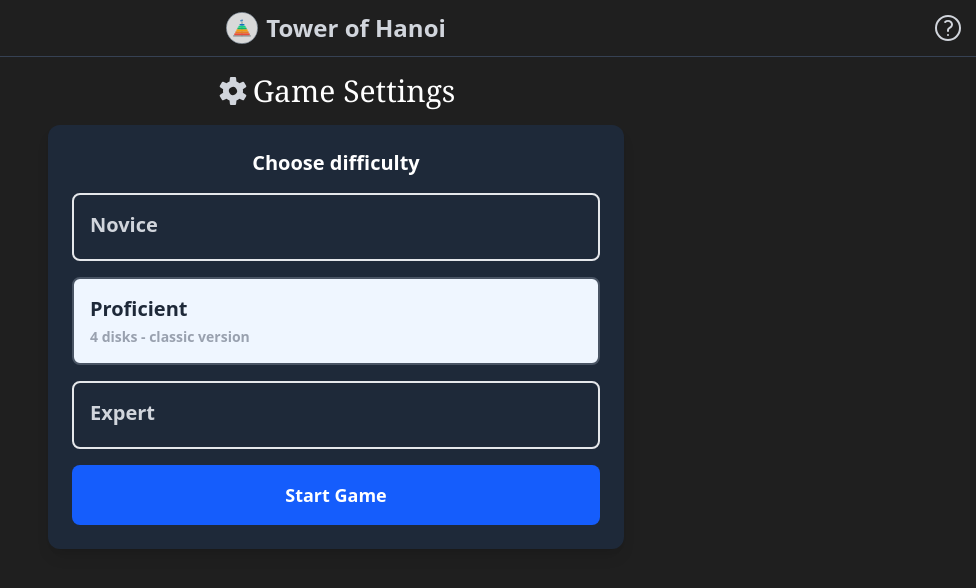
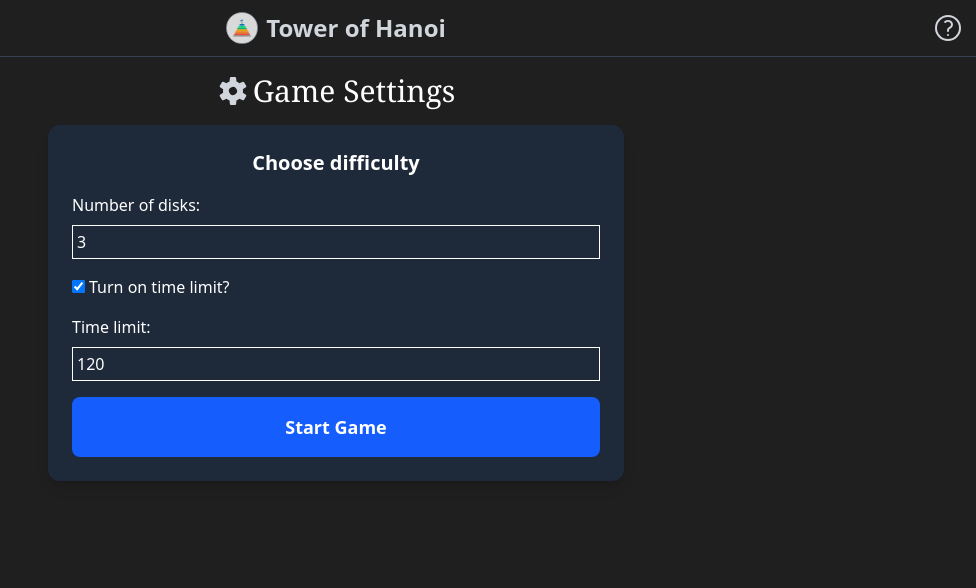
Before and after one commit to DeLinev/HanoiTower, a React (Vite) app: page /game in a window 1280 px wide. Shown: the top 588 px of the page, without its empty margins (304-1280 px from the left). Built offline with nearby package versions, Linux system fonts and the light colour scheme.

Commit message:
Add custom difficulty settings and time limit functionality

```diff
--- a/package.json
+++ b/package.json
@@ -14,6 +14,7 @@
     "@tailwindcss/vite": "^4.1.13",
     "react": "^19.1.1",
     "react-dom": "^19.1.1",
+    "react-hook-form": "^7.65.0",
     "tailwindcss": "^4.1.13"
   },
   "devDependencies": {
--- a/src/constants/game.constants.ts
+++ b/src/constants/game.constants.ts
@@ -1,9 +1,9 @@
 import type { Difficulty, DifficultyLevel, Disk, GameState } from "../types/game.types";
 
 export const difficulties: Difficulty[] = [
-    { value: 'novice' as DifficultyLevel, label: 'Novice', disks: 3, description: '3 disks - ideal for beginners' },
-    { value: 'proficient' as DifficultyLevel, label: 'Proficient', disks: 4, description: '4 disks - classic version' },
-    { value: 'expert' as DifficultyLevel, label: 'Expert', disks: 5, description: '5 disks - for experienced players' },
+    { value: 'novice' as DifficultyLevel, label: 'Novice', disks: 3, description: '3 disks - ideal for beginners', isTimerOn: true, timeLimit: 5 },
+    { value: 'proficient' as DifficultyLevel, label: 'Proficient', disks: 4, description: '4 disks - classic version', isTimerOn: true, timeLimit: 10 },
+    { value: 'expert' as DifficultyLevel, label: 'Expert', disks: 5, description: '5 disks - for experienced players', isTimerOn: true, timeLimit: 15 },
 ];
 
 export const disksPlaceholder: Disk[] = Array.from({ length: difficulties[1].disks }, (_, i) => ({
@@ -19,6 +19,7 @@ export const gameStatePlaceholder: GameState = {
     ],
     movesCount: 15,
     isGameWon: false,
+    isGameLost: false,
     difficulty: difficulties[1],
     selectedTower: null
 }
--- a/src/hooks/useTimer.ts
+++ b/src/hooks/useTimer.ts
@@ -1,30 +1,41 @@
 import { useEffect, useRef, useState } from "react"
 
-export function useTimer(autoStart: boolean = false) {
+export function useTimer(autoStart: boolean = false, timeLimit: number | null = null, onTimeUp?: () => void) {
     const [timePassed, setTimePassed] = useState(0);
     const [isRunning, setIsRunning] = useState(autoStart);
-    const intervalIdRef = useRef<number | null>(null);
+    const [isTimeUp, setIsTimeUp] = useState(false);
+    const intervalIdRef = useRef<number | undefined>(undefined);
 
     const start = () => { setIsRunning(true) };
     const pause = () => { setIsRunning(false) };
     const reset = () => {
         setTimePassed(0);
         setIsRunning(false);
+        setIsTimeUp(false);
     }
     const restart = () => {
         setTimePassed(0);
         setIsRunning(true);
+        setIsTimeUp(false);
     }
 
     useEffect(() => {
         if (isRunning) {
             intervalIdRef.current = setInterval(() => {
-                setTimePassed((prevTime) => prevTime + 1);
+                setTimePassed((prevTime) => {
+                    const newTime = prevTime + 1;
+                    if (timeLimit && newTime >= timeLimit) {
+                        setIsRunning(false);
+                        setIsTimeUp(true);
+                        onTimeUp?.();
+                    }
+                    return newTime;
+                });
             }, 1000);
         } else {
             if (intervalIdRef.current) {
                 clearInterval(intervalIdRef.current);
-                intervalIdRef.current = null;
+                intervalIdRef.current = undefined;
             }
         }
 
@@ -33,11 +44,15 @@ export function useTimer(autoStart: boolean = false) {
                 clearInterval(intervalIdRef.current);
             }
         };
-    }, [isRunning]);
+    }, [isRunning, timeLimit, onTimeUp]);
+
+    const timeRemaining = timeLimit ? Math.max(0, timeLimit - timePassed) : null;
 
     return {
         timePassed,
+        timeRemaining,
         isRunning,
+        isTimeUp,
         start,
         pause,
         reset,
--- a/src/pages/ResultsPage.tsx
+++ b/src/pages/ResultsPage.tsx
@@ -8,11 +8,16 @@ import { formatTime } from "../utils/format.utils";
 import type { ResultsPageProps } from "../types/ui.types";
 
 export function ResultsPage({ gameStatistic, onPlayAgain, onMainMenu }: ResultsPageProps) {
+    const { isGameWon, difficulty, timeRemaining } = gameStatistic;
+    const hasTimeLimit = difficulty.isTimerOn && difficulty.timeLimit !== null;
+
     return (
         <Layout>
             <div className="flex flex-col items-center justify-center min-h-[70vh] gap-8">
-                <Card title="🥳 Congratulations!">
-                    <h2 className="text-center font-bold text-xl">Your results</h2>
+                <Card title={isGameWon ? "🥳 Congratulations!" : "🙏 Don't give up, you can do it!"}>
+                    <h2 className="text-center font-bold text-xl">
+                        {isGameWon ? "Victory!" : "Game Over"}
+                    </h2>
 
                     <div className="grid grid-cols-2 gap-4 mb-3">
                         <StatCard
@@ -23,7 +28,7 @@ export function ResultsPage({ gameStatistic, onPlayAgain, onMainMenu }: ResultsP
 
                         <StatCard
                             value={formatTime(gameStatistic.timePassed)}
-                            label="Time"
+                            label="Time Elapsed"
                             color="indigo"
                         />
                     </div>
@@ -39,6 +44,18 @@ export function ResultsPage({ gameStatistic, onPlayAgain, onMainMenu }: ResultsP
                             value={gameStatistic.minMoves}
                         />
 
+                        {hasTimeLimit && (
+                            <InfoRow
+                                label="Time Remaining"
+                                value={
+                                    <span className={`font-semibold ${timeRemaining && timeRemaining > 0 ? 'text-green-600' : 'text-red-600'}`}>
+                                        {timeRemaining !== null ? formatTime(timeRemaining) : "Time's up!"}
+                                    </span>
+                                }
+                            />
+                        )}
+
+                        {isGameWon && (
                             <InfoRow
                                 label="Efficiency"
                                 value={
@@ -47,9 +64,10 @@ export function ResultsPage({ gameStatistic, onPlayAgain, onMainMenu }: ResultsP
                                     </span>
                                 }
                             />
+                        )}
                     </div>
 
-                    <AchievementMessage efficiency={gameStatistic.efficiency} />
+                    {isGameWon && <AchievementMessage efficiency={gameStatistic.efficiency} />}
 
                     <div className="flex gap-3">
                         <Button
--- a/src/pages/StartPage.tsx
+++ b/src/pages/StartPage.tsx
@@ -1,40 +1,105 @@
 import { Cog6ToothIcon } from "@heroicons/react/16/solid"
 import { Layout } from "../components/layout/Layout"
-import { useState } from "react";
-import type { Difficulty } from "../types/game.types";
+import type { Difficulty, SettingsFormData } from "../types/game.types";
 import { Button } from "../components/common/Button";
-import { DifficultyOption } from "../components/common/DifficultyOption";
-import { difficulties } from "../constants/game.constants";
 import { Card } from "../components/common/Card";
 import useLocalStorage from "../hooks/useLocalStorage";
+import { useForm } from "react-hook-form";
+
 
 export function StartPage({ onGameStart }: { onGameStart: (selectedDifficulty: Difficulty) => void }) {
-    const { storedValue, setValue } = useLocalStorage("gameSettings", { difficulty: difficulties[1] });
-    const [selectedDifficulty, setSelectedDifficulty] = useState<Difficulty>(storedValue.difficulty);
+    const { storedValue, setValue } = useLocalStorage<SettingsFormData>("gameSettings", {
+        difficultyValue: "custom",
+        customDisks: 3,
+        timeLimit: 120,
+        isTimerOn: true
+    });
 
-    const handleClick = () => {
-        setValue({ difficulty: selectedDifficulty })
-        onGameStart(selectedDifficulty)
+    const { register, handleSubmit, watch, formState: { errors } } = useForm<SettingsFormData>({
+        defaultValues: { ...storedValue }
+    });
+
+    const isTimerOn = watch("isTimerOn");
+
+    const onFormSubmit = (data: SettingsFormData) => {
+        setValue({ ...data });
+        const selectedDifficulty: Difficulty = {
+            value: "custom",
+            label: "Custom",
+            disks: data.customDisks,
+            description: "Custom difficulty",
+            isTimerOn: data.isTimerOn,
+            timeLimit: data.isTimerOn ? data.timeLimit : null
+        }
+
+        onGameStart(selectedDifficulty);
     }
 
     return (
         <>
             <Layout>
                 <Card Icon={Cog6ToothIcon} title="Game Settings">
+                    <form className="flex flex-col gap-4" onSubmit={handleSubmit(onFormSubmit)}>
                         <h2 className="text-center font-bold text-xl">Choose difficulty</h2>
-                    <div className="grid gap-4">
-                        {difficulties.map((diff) => (
-                            <DifficultyOption key={diff.disks} diff={diff} setSelectedDifficulty={setSelectedDifficulty} selectedDifficulty={selectedDifficulty} />
-                        ))}
+                        <div className="flex flex-col gap-2">
+                            <label htmlFor="customDisks">Number of disks:</label>
+                            <input
+                                id="customDisks"
+                                type="number"
+                                className="border-1 border-white p-1"
+                                {...register("customDisks", {
+                                    required: 'Age is required',
+                                    min: { value: 3, message: "Number of disks must be at least 3." },
+                                    max: { value: 10, message: "Number of disks should not exceed 10." },
+                                    valueAsNumber: true
+                                })}
+                            />
+                            {errors.customDisks && (
+                                <p className="text-red-400">{errors.customDisks.message}</p>
+                            )}
                         </div>
+
+                        <div>
+                            <input
+                                id="isTimerOn"
+                                type="checkbox"
+                                className="mr-1"
+                                {...register("isTimerOn")}
+                            />
+                            <label htmlFor="isTimerOn">Turn on time limit?</label>
+                            {errors.isTimerOn && (
+                                <p className="text-red-400">{errors.isTimerOn.message}</p>
+                            )}
+                        </div>
+
+                        {isTimerOn && (
+                            <div className="flex flex-col gap-2">
+                                <label htmlFor="timeLimit">Time limit:</label>
+                                <input
+                                    id="timeLimit"
+                                    type="number"
+                                    className="border-1 border-white p-1"
+                                    {...register("timeLimit", {
+                                        required: true,
+                                        min: { value: 1, message: "Time limit must be at least 1 minute." },
+                                        max: { value: 3600, message: "Time limit should not exceed 60 minutes." },
+                                        valueAsNumber: true
+                                    })}
+                                />
+                                {errors.timeLimit && (
+                                    <p className="text-red-400">{errors.timeLimit.message}</p>
+                                )}
+                            </div>
+                        )}
+
                         <Button
-                        onClick={handleClick}
                             variant="primary"
                             size="large"
                             fullWidth
                         >
                             Start Game
                         </Button>
+                    </form>
                 </Card>
             </Layout>
         </>
--- a/src/types/ui.types.ts
+++ b/src/types/ui.types.ts
@@ -33,12 +33,13 @@ export type ResultsPageProps = {
 export type GamePageProps = {
     difficulty: Difficulty,
     onQuit: () => void,
-    onGameWin: (movesCount: number, timePassed: number) => void
+    onGameComplete: (movesCount: number, timePassed: number, remainingTime: number | null, isGameWon: boolean) => void
 }
 
 export type GameControlsProps = {
     movesCount: number,
     timePassed: number,
+    timeRemaining?: number | null,
     isTimerRunning: boolean,
     onReset: () => void,
     onPause: () => void,
--- a/src/utils/format.utils.ts
+++ b/src/utils/format.utils.ts
@@ -1,5 +1,5 @@
 export function formatTime(seconds: number) {
     const mins = Math.floor(seconds / 60);
     const secs = seconds % 60;
-    return `${mins}m ${secs}s`;
+    return `${mins.toString().padStart(2, '0')}m ${secs.toString().padStart(2, '0')}s`;
 };
```
Also changed, not shown: src/App.tsx (+5 -3 lines), src/components/game/GameControls.tsx (+7 -3 lines), src/hooks/useGame.ts (+18 -7 lines), src/pages/GamePage.tsx (+5 -2 lines), src/types/game.types.ts (+15 -3 lines), 1 other file (tests, documents, lock files or other folders). Lines whose indentation alone changed are shown as unchanged.
